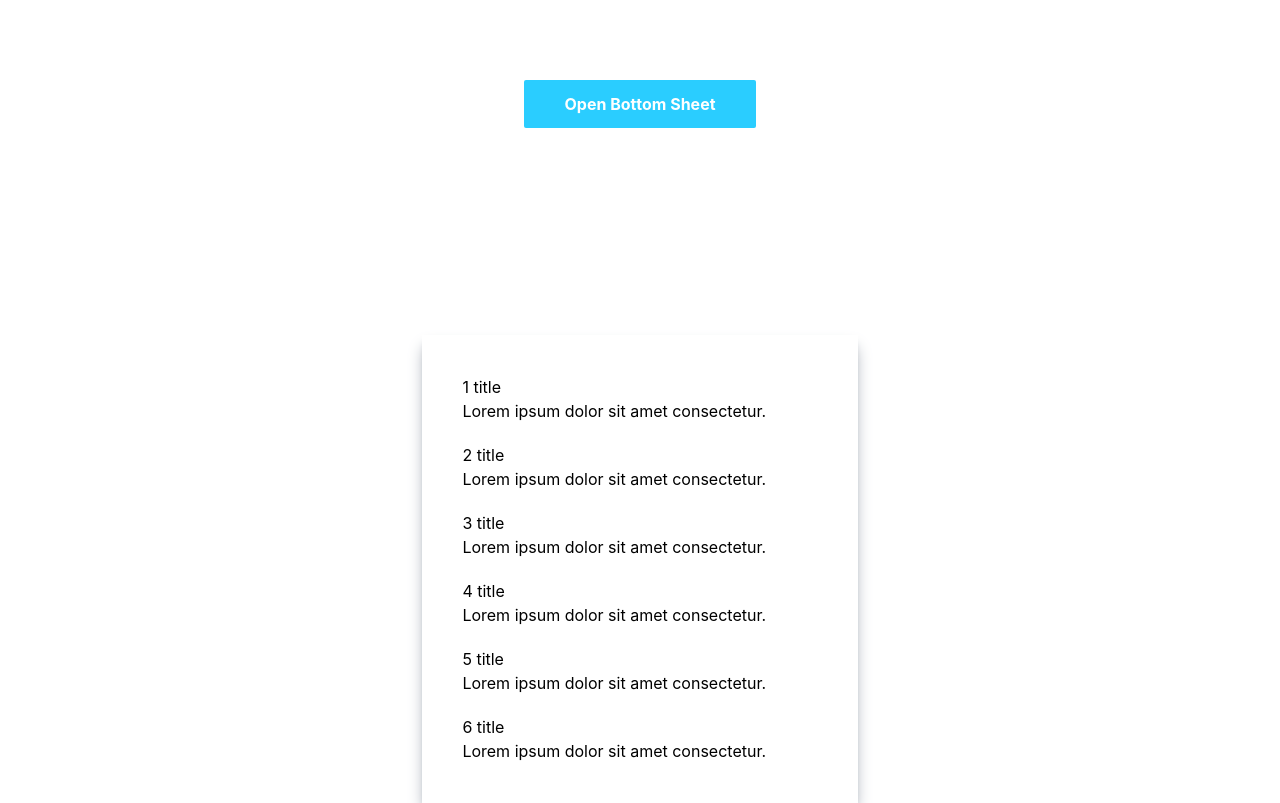
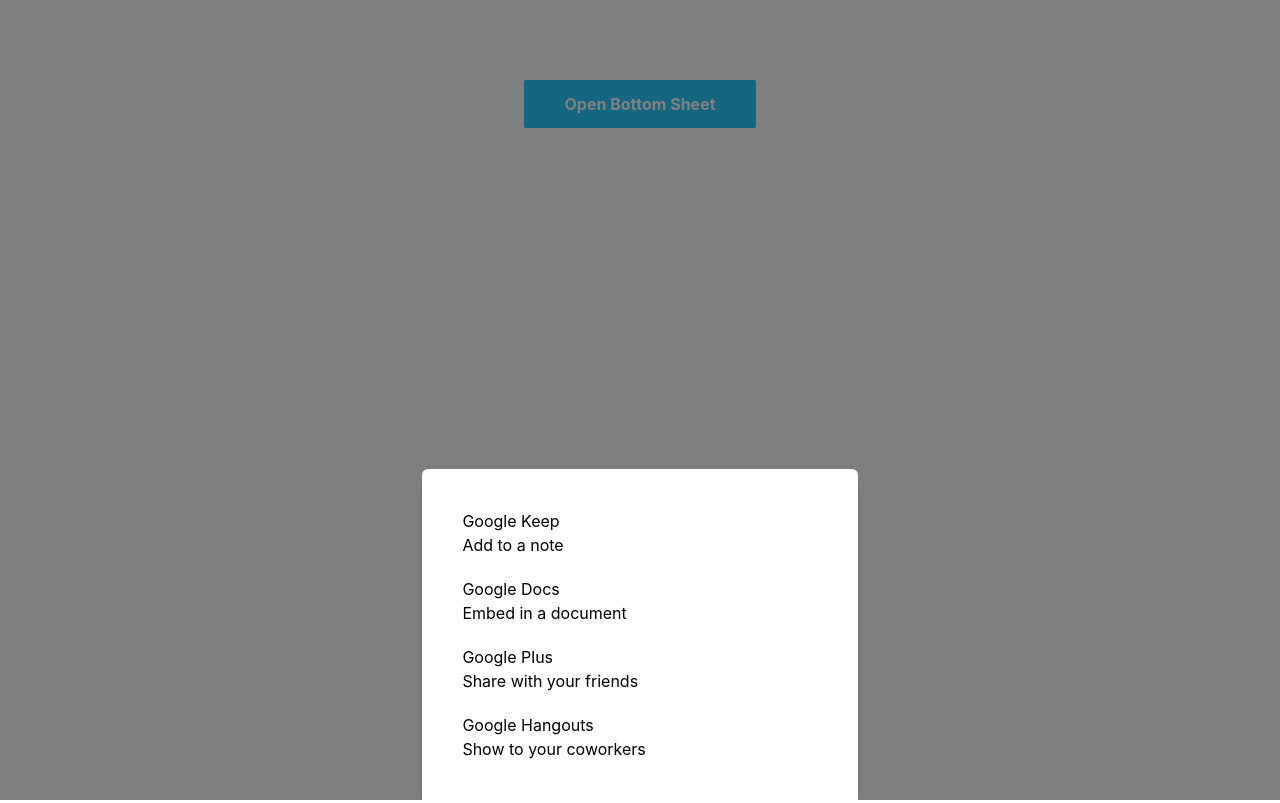
Before and after one commit to Ashokzarmariya/customerGlue-slide, a React (Create React App) app: page / in a window 1280 px wide. Both pictures are taken after a click on the button "Open Bottom Sheet". Built offline with nearby package versions, Linux system fonts and the light colour scheme.

Commit message:
black backdrop

```diff
--- a/src/App.css
+++ b/src/App.css
@@ -3,7 +3,7 @@
 animation-duration: 3s;
 animation-iteration-count: 1;
 animation-fill-mode: forwards;
-animation-timing-function:ease-in-out ;
+/* animation-timing-function:ease-in-out ; */
 transition: all;
 display: block;
 
@@ -16,7 +16,7 @@
 
   }
   to{
-bottom: 0px;
+bottom: 0vh;
 
   }
 }
@@ -28,5 +28,7 @@
 .sheet{
 position: absolute;
 left: 33vw;
+z-index: 20;
+
 }
 /* absolute left-[33vw] transition-all duration-75 ${isOpen? "bottom-0":"top-[-100vh]"} */
--- a/src/App.js
+++ b/src/App.js
@@ -1,27 +1,54 @@
-
-import { useState } from 'react';
-import BottomSheet from './Components/BottomSheet';
-import "./App.css"
+import { useState } from "react";
+import BottomSheet from "./Components/BottomSheet";
+import "./App.css";
 
 function App() {
-  const [isOpen,setOpen]=useState(false)
+  const [isOpen, setOpen] = useState(false);
+  const data = [
+    {
+      title: "Google Keep",
+      text: "Add to a note",
+    },
+    {
+      title: "Google Docs",
+      text: "Embed in a document",
+    },
+    {
+      title: "Google Plus",
+      text: "Share with your friends",
+    },
+    {
+      title: "Google Hangouts",
+      text: "Show to your coworkers",
+    },
+  ];
   return (
-    <div
-      onClick={() => {
-        console.log("clicked")
-        return isOpen ? setOpen(false) : ""
-      }}
-      className="">
-      <div className='flex justify-center py-20 '>
+    <div className="overflow-y-hidden">
+      <div className="flex justify-center py-20 ">
         <button
-          onClick={()=>setOpen(true)}
-          className='px-10 py-3 bg-[#2acdff] rounded-sm text-white font-bold'>Open Bottom Sheet</button>
+          onClick={() => setOpen(true)}
+          className="px-10 py-3 bg-[#2acdff] rounded-sm text-white font-bold"
+        >
+          Open Bottom Sheet
+        </button>
       </div>
 
-      <div className={`sheet ${isOpen?"animatedSheet":"nonAnimatedSheet"}`}>
-        <BottomSheet data={[1,2,3,4,5,6]}/>
+      <div
+        className={`sheet ${
+          isOpen ? "animatedSheet" : "nonAnimatedSheet"
+        }`}
+      >
+        <BottomSheet data={data} />
       </div>
-
+      <div
+        onClick={() => {
+          console.log("clicked");
+          return isOpen ? setOpen(false) : "";
+        }}
+        className={` ${
+          isOpen ? "block" : "hidden"
+        } bg-black z-10 h-screen w-screen absolute opacity-50 top-0`}
+      ></div>
     </div>
   );
 }
--- a/src/Components/BottomSheet.jsx
+++ b/src/Components/BottomSheet.jsx
@@ -2,11 +2,11 @@
 
 const BottomSheet = ({data}) => {
   return (
-    <div className='rounded-sm '>
-    <div className="shadow-lg shadow-gray-400 p-10 space-y-5 min-w-[34vw]">
+    <div className='rounded-sm'>
+    <div className="shadow-lg  p-10 space-y-5 min-w-[34vw] rounded-t-md bg-white">
      {data.map((item) => <div className=''>
-      <p>{item} title</p>
-      <p>Lorem ipsum dolor sit amet consectetur.</p>
+      <p>{item.title}</p>
+       <p>{item.text}</p>
      </div>)}
 
       </div>
```
